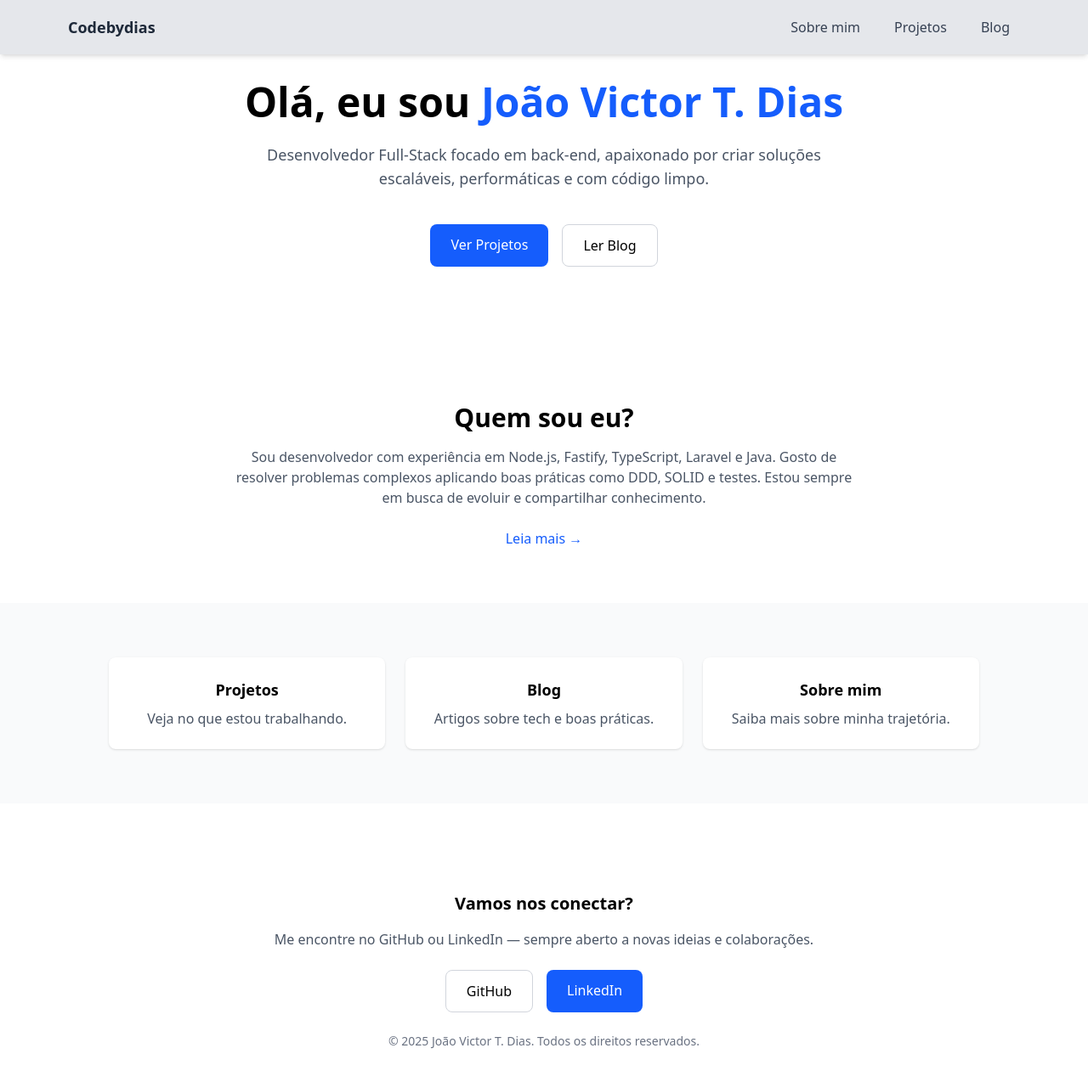
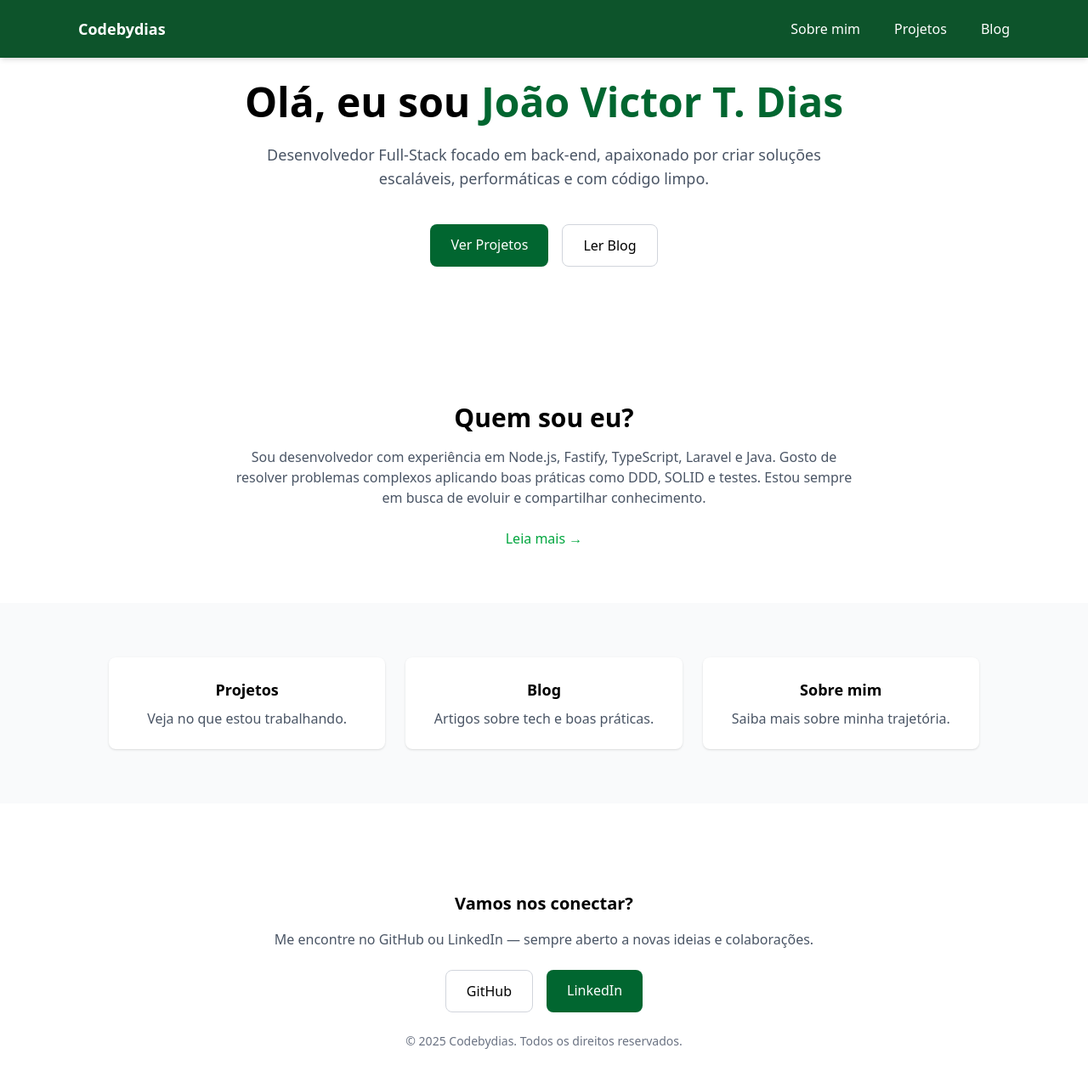
Before and after one commit to codebydias/codedbydias-blog, a Next.js app: page / in a window 1280 px wide. Shown: the whole page at 85% size. Built offline with nearby package versions, Linux system fonts and the light colour scheme.

Commit message:
fix(design): colors nav and btns

```diff
--- a/src/app/about/page.tsx
+++ b/src/app/about/page.tsx
@@ -8,7 +8,7 @@ export default async function About() {
 
   return (
     <main className="mt-16 px-4 sm:px-6 lg:px-0 max-w-5xl mx-auto space-y-12">
-      {/* Sobre mim */}
+
       <section className="text-center sm:text-left">
         <h1 className="text-2xl sm:text-3xl md:text-4xl font-bold mb-4">
           Sobre mim
--- a/src/app/page.tsx
+++ b/src/app/page.tsx
@@ -6,7 +6,7 @@ export default function Home() {
 
       <section className="text-center py-24">
         <h1 className="text-4xl sm:text-5xl font-bold">
-          Olá, eu sou <span className="text-blue-600">João Victor T. Dias</span>
+          Olá, eu sou <span className="text-green-800">João Victor T. Dias</span>
         </h1>
         <p className="mt-6 text-base sm:text-lg text-gray-600 max-w-xl sm:max-w-2xl mx-auto">
           Desenvolvedor Full-Stack focado em back-end, apaixonado por criar
@@ -15,7 +15,7 @@ export default function Home() {
         <div className="mt-10 flex flex-col sm:flex-row justify-center gap-4">
           <Link
             href="/projects"
-            className="px-6 py-3 bg-blue-600 text-white rounded-lg hover:bg-blue-700 transition text-center"
+            className="px-6 py-3 bg-green-800 text-white rounded-lg hover:bg-green-600 transition text-center"
           >
             Ver Projetos
           </Link>
@@ -39,7 +39,7 @@ export default function Home() {
         </p>
         <Link
           href="/about"
-          className="inline-block mt-6 text-blue-600 font-medium hover:underline"
+          className="inline-block mt-6 text-green-600 font-medium hover:underline"
         >
           Leia mais →
         </Link>
--- a/src/components/footer.tsx
+++ b/src/components/footer.tsx
@@ -20,13 +20,13 @@ export default function Footer() {
             href="https://linkedin.com/in/codebydias"
             target="_blank"
             rel="noopener noreferrer"
-            className="px-6 py-3 bg-blue-600  text-white rounded-lg hover:bg-blue-700 transition"
+            className="px-6 py-3 bg-green-800  text-white rounded-lg hover:bg-green-700 transition"
           >
             LinkedIn
           </a>
         </div>
         <p className="text-gray-500 text-sm">
-          &copy; {new Date().getFullYear()} João Victor T. Dias. Todos os
+          &copy; {new Date().getFullYear()} Codebydias. Todos os
           direitos reservados.
         </p>
       </div>
--- a/src/components/nav.tsx
+++ b/src/components/nav.tsx
@@ -6,18 +6,17 @@ export default function Nav() {
   const [isOpen, setIsOpen] = useState(false);
 
   return (
-    <nav className="fixed top-0 left-0 w-full bg-gray-200 shadow-md z-50">
+    <nav className="fixed top-0 left-0 w-full bg-green-900 shadow-md z-50">
       <div className="mx-auto px-4 py-3 max-w-6xl flex justify-between items-center">
         <Link
           href="/"
-          className="text-lg font-bold text-gray-800 hover:text-blue-600"
+          className="text-lg font-bold block px-3 py-2 text-white hover:text-green-800 hover:bg-gray-100 rounded-md transition-colors"
         >
           Codebydias
         </Link>
 
-
         <button
-          className="md:hidden text-gray-800 focus:outline-none"
+          className="md:hidden text-white focus:outline-none"
           onClick={() => setIsOpen(!isOpen)}
         >
           <svg
@@ -45,7 +44,6 @@ export default function Nav() {
           </svg>
         </button>
 
-
         <ul
           className={`flex flex-col md:flex md:flex-row md:space-x-4 space-y-2 md:space-y-0 absolute md:static top-full left-0 w-full md:w-auto bg-gray-200 md:bg-transparent overflow-hidden transition-all duration-300 ${
             isOpen ? "max-h-96 py-2" : "max-h-0 md:max-h-full"
@@ -54,7 +52,7 @@ export default function Nav() {
           <li>
             <Link
               href="/about"
-              className="block px-3 py-2 text-gray-700 hover:text-blue-600 hover:bg-gray-100 rounded-md transition-colors"
+              className="block px-3 py-2 text-white hover:text-green-800 hover:bg-gray-100 rounded-md transition-colors"
               onClick={() => setIsOpen(false)}
             >
               Sobre mim
@@ -63,7 +61,7 @@ export default function Nav() {
           <li>
             <Link
               href="/projects"
-              className="block px-3 py-2 text-gray-700 hover:text-blue-600 hover:bg-gray-100 rounded-md transition-colors"
+              className="block px-3 py-2 text-white hover:text-green-800 hover:bg-gray-100 rounded-md transition-colors"
               onClick={() => setIsOpen(false)}
             >
               Projetos
@@ -72,7 +70,7 @@ export default function Nav() {
           <li>
             <Link
               href="/blog"
-              className="block px-3 py-2 text-gray-700 hover:text-blue-600 hover:bg-gray-100 rounded-md transition-colors"
+              className="block px-3 py-2 text-white hover:text-green-800 hover:bg-gray-100 rounded-md transition-colors"
               onClick={() => setIsOpen(false)}
             >
               Blog
```
